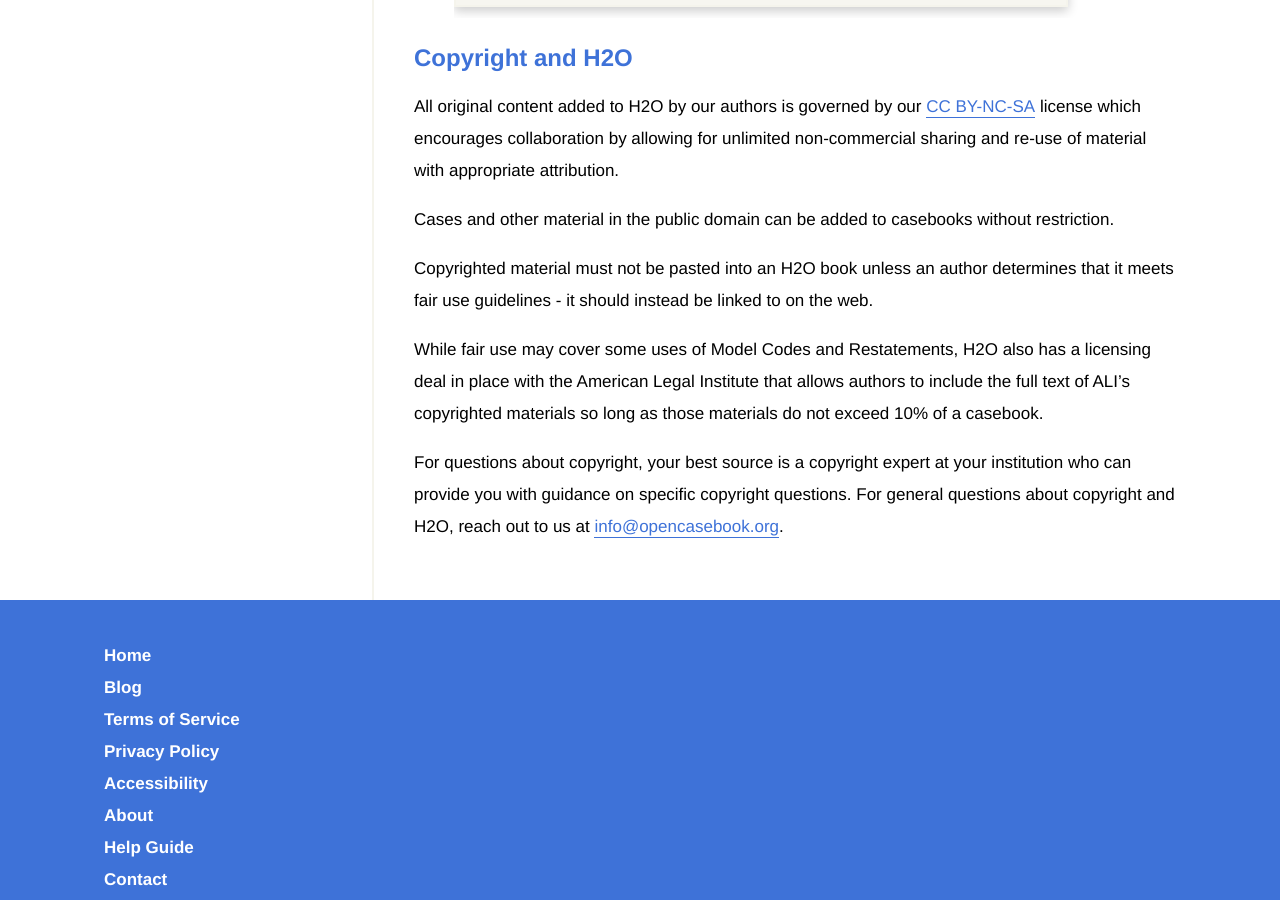
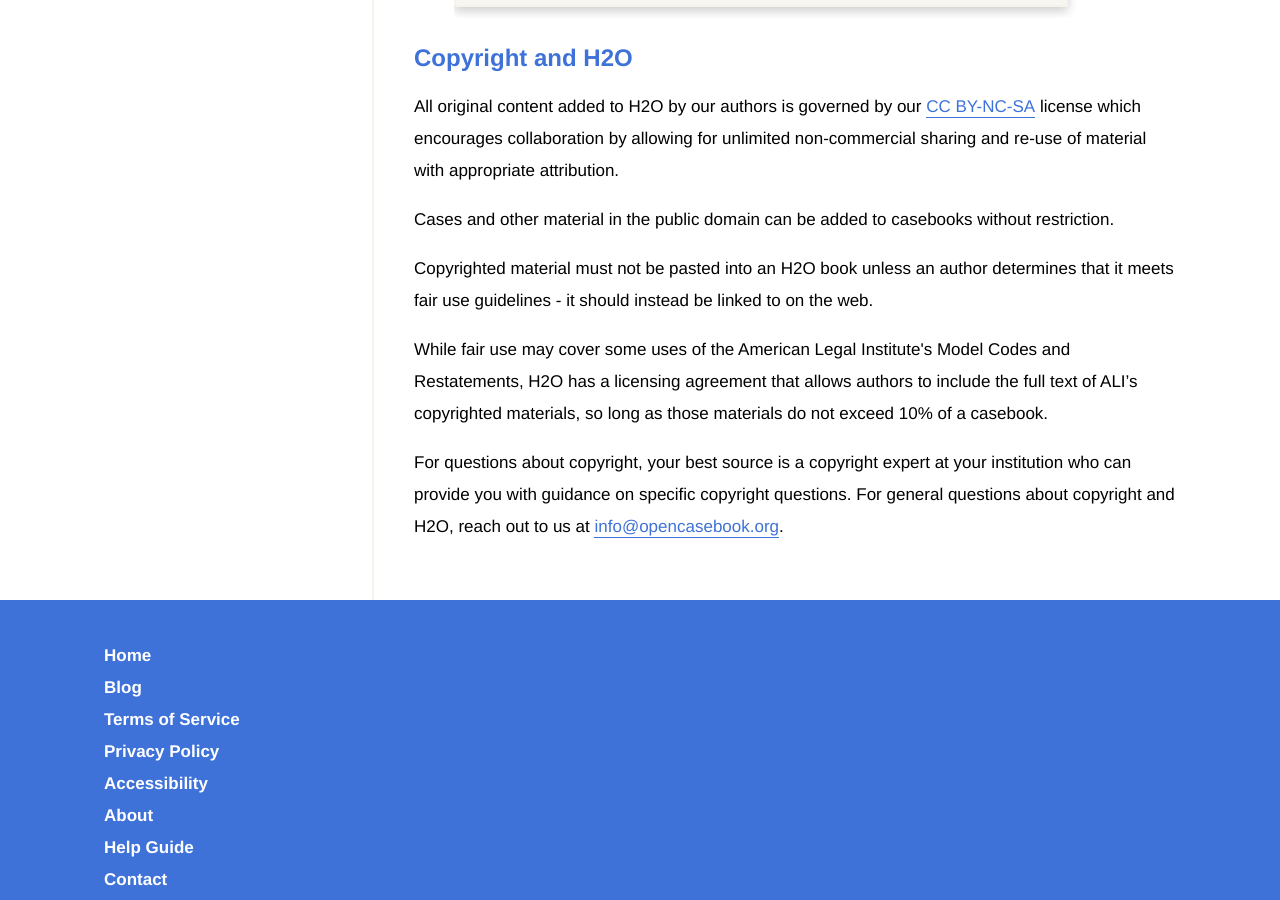
Before and after one commit to harvard-lil/h2o-static, a Jekyll site: the page built from app/making-casebooks.html, in a window 1280 px wide and 900 px high, scrolled down 19811 px. Built offline with Jekyll 4.4.1, drawn with Linux system fonts in a browser that asks for light colours; comment, search, counter and statistics services are not loaded.

Commit message:
Update app/making-casebooks.html
Co-authored-by: Ben Steinberg <bsteinberg@law.harvard.edu>

```diff
--- a/app/making-casebooks.html
+++ b/app/making-casebooks.html
@@ -371,7 +371,7 @@ sharing-image: images/h2o-logo.svg
     <p>All original content added to H2O by our authors is governed by our <a href="https://creativecommons.org/licenses/by-nc-sa/3.0/" target="_blank">CC BY-NC-SA</a> license which encourages collaboration by allowing for unlimited non-commercial sharing and re-use of material with appropriate attribution.</p>
     <p>Cases and other material in the public domain can be added to casebooks without restriction.</p>
     <p>Copyrighted material must not be pasted into an H2O book unless an author determines that it meets fair use guidelines - it should instead be linked to on the web.</p>
-    <p>While fair use may cover some uses of Model Codes and Restatements, H2O also has a licensing deal in place with the American Legal Institute that allows authors to include the full text of ALI’s copyrighted materials so long as those materials do not exceed 10% of a casebook.</p>
+    <p>While fair use may cover some uses of the American Legal Institute's Model Codes and Restatements, H2O has a licensing agreement that allows authors to include the full text of ALI’s copyrighted materials, so long as those materials do not exceed 10% of a casebook.</p>
     <p>For questions about copyright, your best source is a copyright expert at your institution who can provide you with guidance on specific copyright questions. For general questions about copyright and H2O, reach out to us at <a href="mailto:info@opencasebook.org">info@opencasebook.org</a>.</p>
 
 </main>
```
